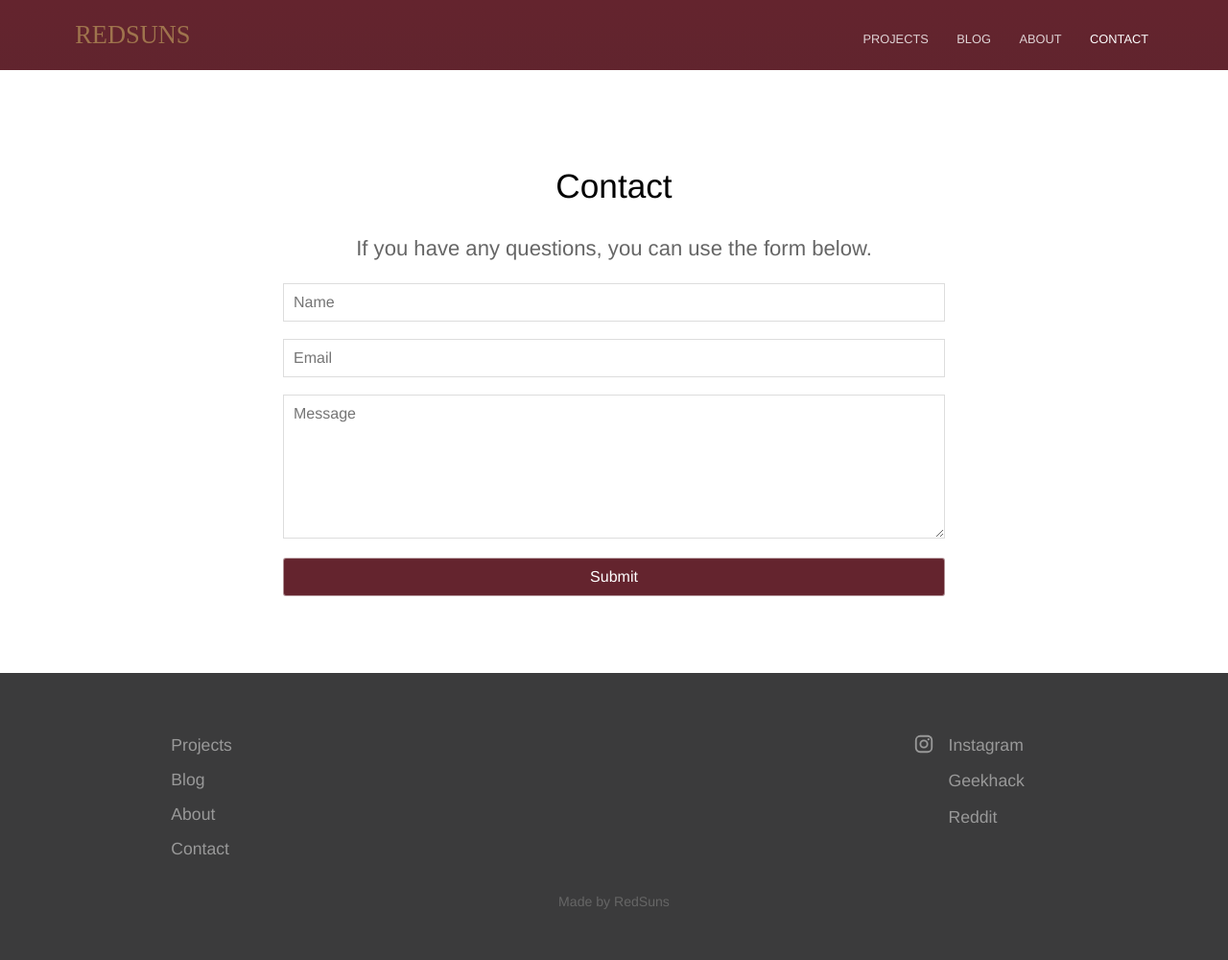
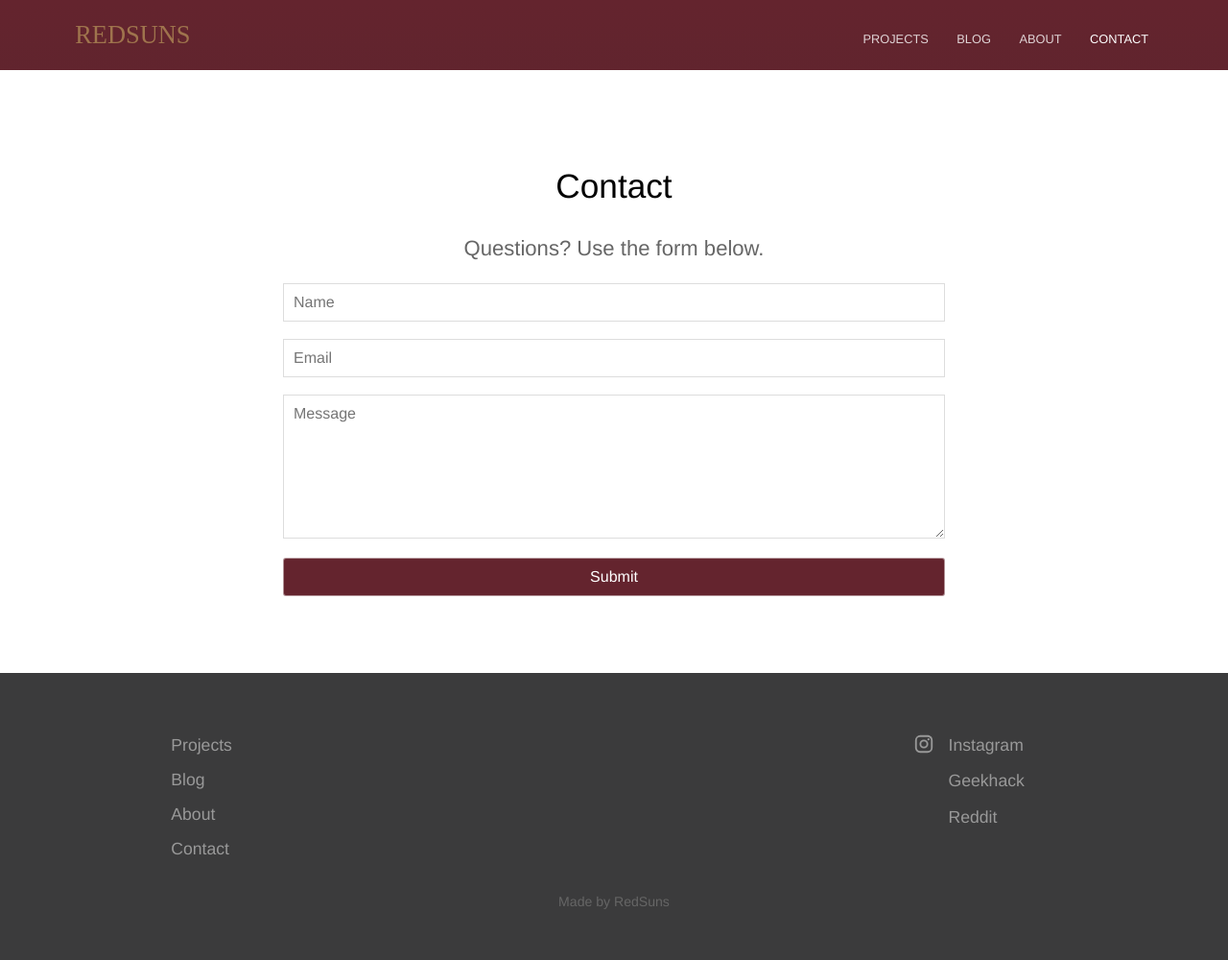
Before and after one commit to RedSunsRMK/redsunsrmk.github.io, a Jekyll site: the page built from contact.html, in a window 1280 px wide. Shown: the whole page at 96% size. Built offline with Jekyll 4.4.1, drawn with Linux system fonts in a browser that asks for light colours.

Commit message:
Update contact.html

```diff
--- a/contact.html
+++ b/contact.html
@@ -1,7 +1,7 @@
 ---
 title: Contact
 heading: Contact
-description: If you have any questions, you can use the form below.
+description: Questions? Use the form below.
 ---
 
 <div class="contact-box">
```
